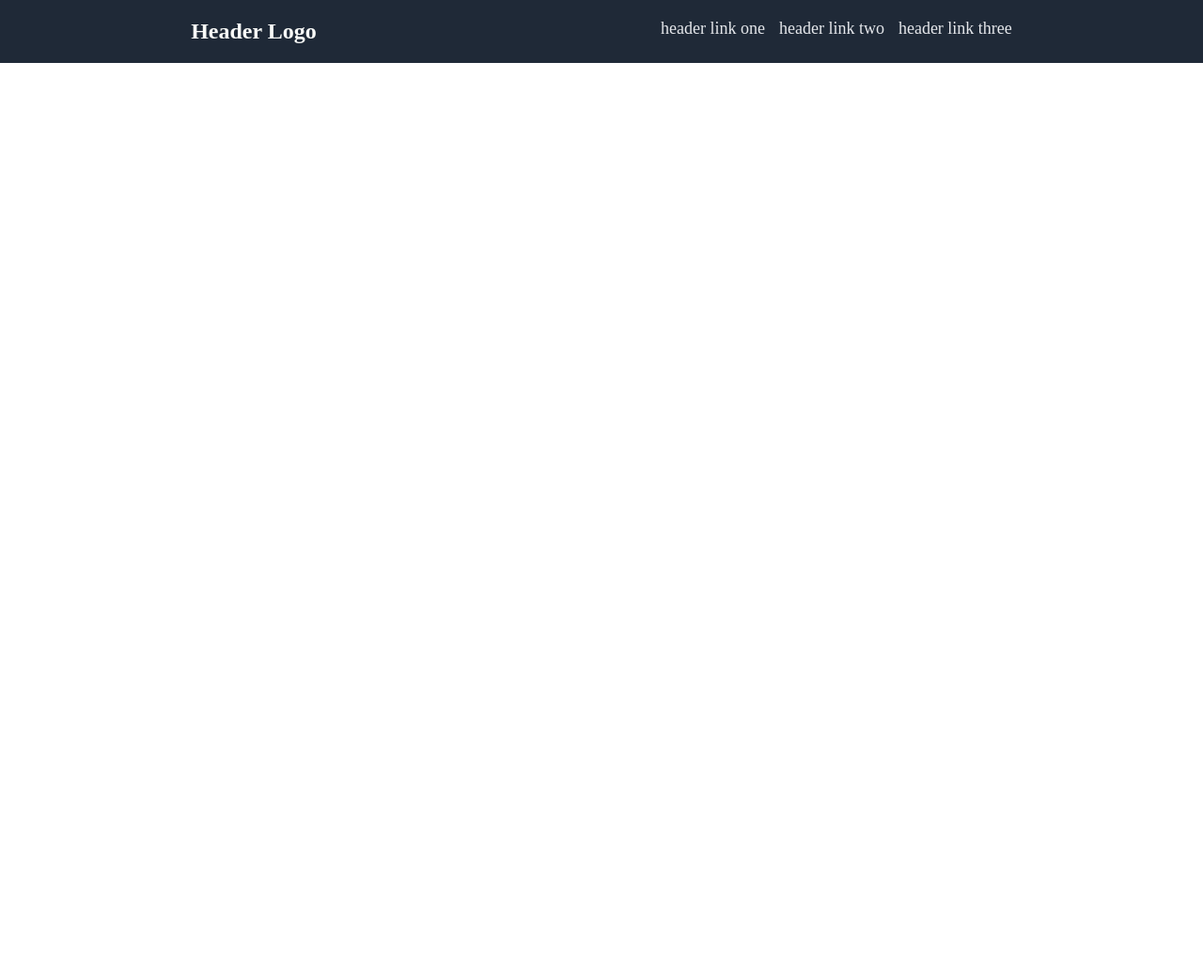
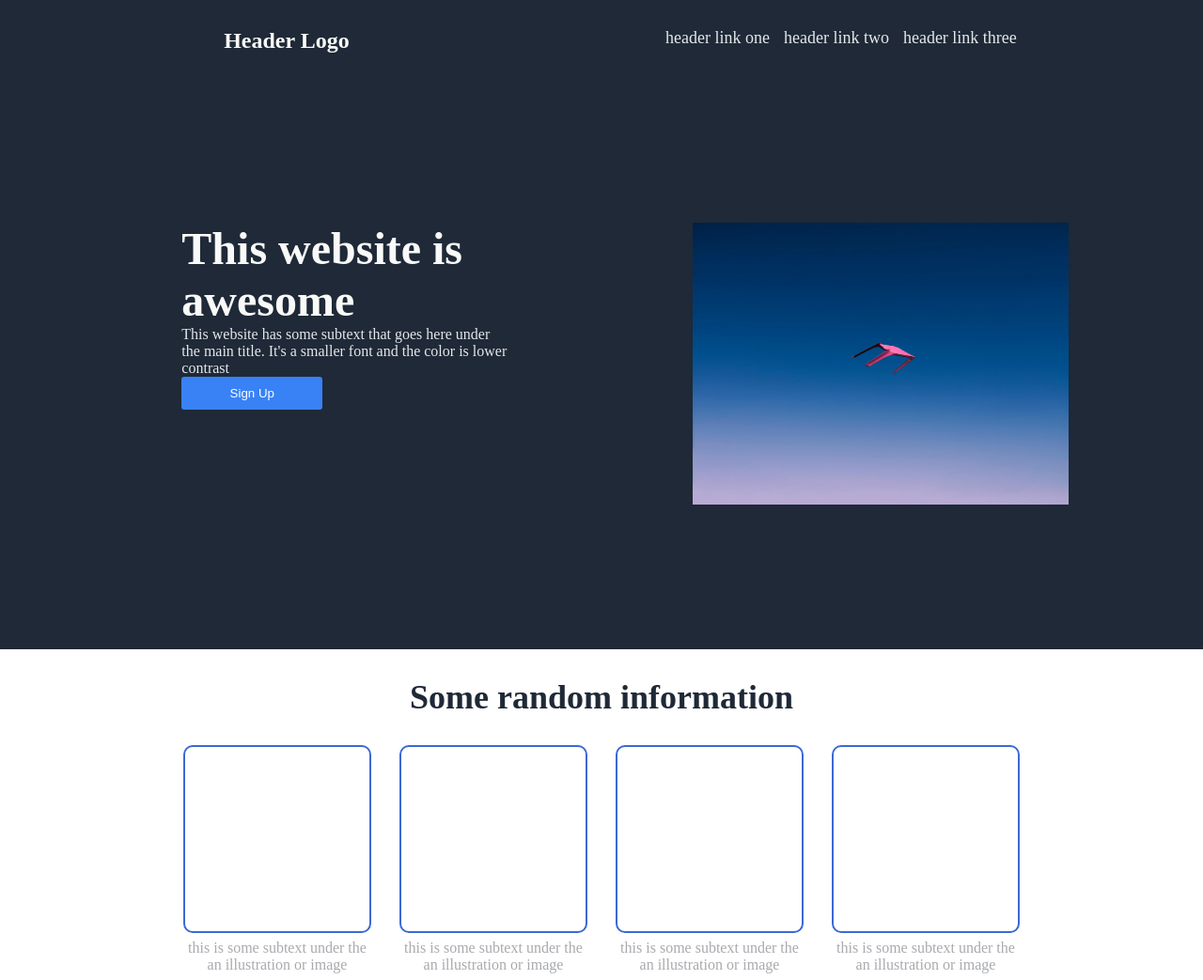
Before and after one commit to Russel-domingo/rock_paper_scissor, a plain HTML site: page landing_page/index.html in a window 1280 px wide. Shown: the whole page at 94% size. Before the commit the page ends 800 px from the top, so only its background shows below. Drawn offline with Linux system fonts and the light colour scheme.

Commit message:
added some information section and add hero section

```diff
--- a/landing_page/index.html
+++ b/landing_page/index.html
@@ -31,9 +31,46 @@
         </div>
     </header>
 
-    <div class="hero-section">
+    <div class="hero-container">
+        <div class="item">
+            <p class="main-text bold">This website is awesome</p>
+            <p>This website has some subtext that goes here under the main title. It's a smaller font and the color is lower contrast</p>
+            <button>Sign Up</button>
+        </div>
 
+        <div class="item">
+            <div class="image-container">
+                <img src="image.jpg">
+            </div>
+
+        </div>
     </div>
+
+    <div class="information-container">
+        <div class="information-item">
+            <p class="information-text">Some random information</p>
+        </div>
+    </div>
+
+    <div class="card-container">
+        <div class="card-item">
+            <div class="card-body"></div>
+            <p>this is some subtext under the an illustration or image </p>
+        </div>
+        <div class="card-item">
+            <div class="card-body"></div>
+            <p>this is some subtext under the an illustration or image </p>
+        </div>
+        <div class="card-item">
+            <div class="card-body"></div>
+            <p>this is some subtext under the an illustration or image </p>
+        </div>
+        <div class="card-item">
+            <div class="card-body"></div>
+            <p>this is some subtext under the an illustration or image </p>
+        </div>
+    </div>
+
 
 </body>
 </html>
--- a/landing_page/style.css
+++ b/landing_page/style.css
@@ -7,7 +7,7 @@
 .flex-container {
     display:  flex;
     justify-content: space-around;
-    padding: 20px;
+    padding: 30px;
     background-color: #1F2937;
     font-size: 18px;
 }
@@ -15,6 +15,7 @@
 .header-logo h2{
     font-size: 24px;
     color: #F9FAF8;
+    margin-left: 40px;
 }
 
 .link-container {
@@ -26,3 +27,82 @@
     font-size: 18px;
     color: #e5e7eb;
 }
+
+.hero-container {
+    display: flex;
+    justify-content: space-evenly;
+    background-color: #1F2937;
+}
+.item {
+    display: flex;
+    flex-wrap: wrap;
+    flex-direction: column;
+    width: 350px;
+    padding: 150px 0px 150px 0px;
+
+}
+.main-text.bold {
+    font-size: 48px;
+    font-weight: 900;
+    color: #F9FAF8;
+}
+
+.item p {
+    color: 18px;
+    color: #E5E7EB;
+}
+
+.item button{
+    background-color: #3882F6;
+    border: none;
+    padding: 10px;
+    width: 150px;
+    border-radius: 3px;
+    color: white;
+}
+
+img {
+    width: 400px;
+    height: 300px;
+    object-fit: fill;
+}
+
+.information-item {
+    display: flex;
+    justify-content: center;
+}
+
+.information-item .information-text{
+    padding: 30px;
+    font-size: 36px;
+    font-weight: 900;
+    color: #1F2937;
+}
+
+.card-container {
+    display: flex;
+    justify-content: center;
+    gap: 30px;
+}
+
+.card-item {
+    display: flex;
+    flex-wrap: wrap;
+    width: 200px;
+    height: 250px;
+
+}
+
+.card-body {
+    width: 200px;
+    height: 200px;
+    border: solid rgb(59, 105, 212) 2px;
+    border-radius: 10px;
+}
+
+.card-item p {
+    text-align: center;
+    color: 18px;
+    color: #a8aaae;
+
+}
```
Also changed, not shown: landing_page/image.jpg (added).
